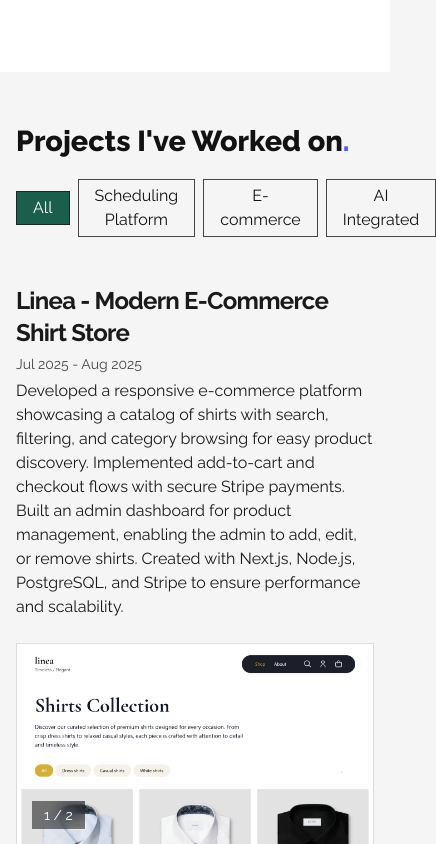
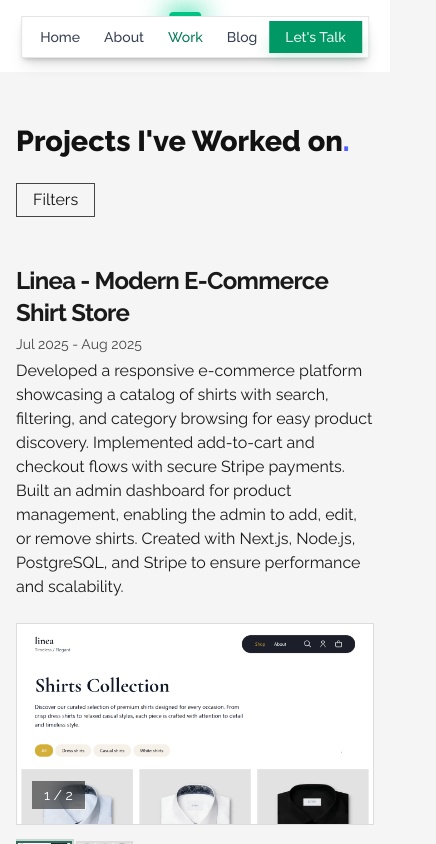
Before and after one commit to ali-hiader/portfolio, a Next.js app: page /projects in a window 390 px wide. Shown: the top 844 px of the page, 436 px wide, since content can reach past the window. Built offline with nearby package versions, Linux system fonts and the light colour scheme.

Commit message:
fix responsiveness issues and added filter btn

```diff
--- a/src/app/blogs/page.tsx
+++ b/src/app/blogs/page.tsx
@@ -12,14 +12,14 @@ function BlogsPage() {
     setTimeout(() => setClicked(false), 5000);
   }
   return (
-    <main className="px-4 sm:px-[10%] flex flex-col items-center justify-center  min-h-[calc(100vh-80px)] ">
+    <main className="px-4 sm:px-[10%] mt-24 sm:mt-0 flex flex-col items-center justify-start sm:justify-center min-h-[calc(100vh-12vh)] ">
       <SparklesText>
-        <AuroraText className="text-7xl font-extrabold mb-6">
+        <AuroraText className="sm:text-6xl lg:text-7xl text-5xl font-extrabold mb-6">
           {" "}
           Coming Soon
         </AuroraText>
       </SparklesText>
-      <p className="max-w-xl text-center text-lg font-medium text-gray-500">
+      <p className="max-w-xl px-4 text-center text-lg font-medium text-gray-500">
         I am almost there! Subscribe to my blogs to get ahead in your skills and
         services.
       </p>
--- a/src/app/layout.tsx
+++ b/src/app/layout.tsx
@@ -31,7 +31,7 @@ export default function RootLayout({
   children: React.ReactNode;
 }>) {
   return (
-    <html lang="en" className="scroll-smooth">
+    <html lang="en" className="scroll-smooth" data-scroll-behavior="smooth">
       <body
         className={`${raleway.className} ${cormorantGaramond.variable} ${share_Tech_Mono.variable} bg-background antialiased`}
       >
--- a/src/app/projects/page.tsx
+++ b/src/app/projects/page.tsx
@@ -3,10 +3,11 @@
 import ContactBtn from "@/components/contact-btn";
 import ProjectShowcase from "@/components/project";
 import { filterOptions, projects } from "@/lib/utils";
-import React, { useEffect, useState } from "react";
+import { useEffect, useState } from "react";
 
 function ProjectsPage() {
   const [filter, setFilter] = useState("All");
+  const [openFilters, setOpenFilters] = useState(false);
   const [filteredProjects, setFilteredProjects] = useState(projects);
 
   useEffect(() => {
@@ -36,7 +37,20 @@ function ProjectsPage() {
         <p></p>
       </hgroup>
 
-      <section className="flex items-center gap-2 mt-4">
+      <button
+        onClick={() => setOpenFilters((prev) => !prev)}
+        className={`${
+          openFilters === true && "bg-primary text-white"
+        } px-4 py-1 mt-4 border border-primary-foreground/80 cursor-pointer inline-block md:hidden transition-all`}
+      >
+        Filters
+      </button>
+
+      <section
+        className={`${
+          openFilters ? "flex" : "hidden md:flex"
+        } flex md:flex-row flex-col max-w-2/3 sm:max-w-1/2 md:max-w-full gap-2 mt-4`}
+      >
         {filterOptions.map((filterOption) => (
           <FilterBtn
             updateFilter={updateFilter}
@@ -82,7 +96,7 @@ function FilterBtn({ name, currentFilter, updateFilter }: FilterBtnProps) {
       onClick={() => updateFilter(name)}
       className={`${
         currentFilter === name && "bg-primary text-white"
-      } px-4 py-1 border border-primary-foreground/80 cursor-pointer`}
+      } px-4 py-1 border border-primary-foreground/80 cursor-pointer whitespace-nowrap transition-all`}
     >
       {name}
     </button>
--- a/src/components/about-me.tsx
+++ b/src/components/about-me.tsx
@@ -100,7 +100,7 @@ function AboutMe({ isAboutPage }: Props) {
       </section>
 
       <div
-        className="mt-8 md:mt-0 flex items-start justify-end"
+        className="mt-8 md:mt-0 flex items-start justify-center px-4 sm:justify-end"
         style={{ opacity: 1, transform: "none" }}
       >
         <div className="max-w-96 max-h-[400px] relative h-fit border border-[#333]  bg-primary text-white shadow flex flex-col">
--- a/src/components/magicui/hero-video-dialog.tsx
+++ b/src/components/magicui/hero-video-dialog.tsx
@@ -101,12 +101,6 @@ export default function HeroVideoDialog({
               onClick={(e) => e.stopPropagation()} // prevent closing when clicking inside video
             >
               {/* Close button */}
-              <motion.button
-                onClick={() => setIsVideoOpen(false)}
-                className="absolute top-2 right-2 rounded-full bg-neutral-900/70 p-2 text-white backdrop-blur-md hover:bg-neutral-900"
-              >
-                <XIcon className="size-5" />
-              </motion.button>
 
               {/* Video always vertical */}
               <div className="relative w-full overflow-hidden border-2 border-white flex items-center justify-center bg-black/10">
@@ -116,6 +110,12 @@ export default function HeroVideoDialog({
                   autoPlay
                   className="w-full h-auto max-h-[80vh] object-contain"
                 />
+                <motion.button
+                  onClick={() => setIsVideoOpen(false)}
+                  className="absolute top-2 right-2 bg-neutral-900/50 p-2 text-white backdrop-blur-md hover:bg-neutral-900/70 cursor-pointer"
+                >
+                  <XIcon className="size-5" />
+                </motion.button>
               </div>
             </motion.div>
           </motion.div>
--- a/src/components/nav-bar.tsx
+++ b/src/components/nav-bar.tsx
@@ -25,15 +25,15 @@ export default function NavBar() {
           Muhammad Ali Haider
         </h2> */}
       </div>
-      <div className="fixed z-50 top-0 left-1/2 -translate-x-1/2 hidden w-fit  bg-white shadow-lg md:flex my-4">
-        <ul className="relative flex items-center space-x-1  border border-black/10 bg-white px-1.5 py-1 shadow-md">
+      <div className="fixed z-50 top-0 left-1/2 -translate-x-1/2 w-fit  bg-white shadow-lg flex my-4">
+        <ul className="relative flex items-center border border-black/10 bg-white px-1.5 py-1 shadow-md">
           {links.map(({ href, label }) => {
             const isActive = pathname === href;
             return (
               <li key={href} className="relative list-none">
                 <Link
                   href={href}
-                  className={`block px-4 py-1.5 text-sm font-medium transition
+                  className={`block px-3 sm:px-4 py-1.5 text-sm font-medium transition
               ${
                 isActive
                   ? "text-emerald-700"
@@ -60,7 +60,7 @@ export default function NavBar() {
           {/* CTA Button */}
           <li className="list-none">
             <Link
-              className="relative inline-block cursor-pointer  bg-emerald-600 px-4 py-1.5 text-sm font-medium text-white transition-all duration-300 hover:bg-emerald-700"
+              className="relative inline-block cursor-pointer  bg-emerald-600 px-4 py-1.5 text-sm font-medium text-white transition-all duration-300 hover:bg-emerald-700 whitespace-nowrap"
               href="\#contact"
             >
               Let&apos;s Talk
--- a/src/components/project.tsx
+++ b/src/components/project.tsx
@@ -128,7 +128,7 @@ export default function ProjectShowcase({ project }: { project: Project }) {
 
           {/* THUMBNAILS */}
           {total > 1 && (
-            <div className="grid sm:grid-cols-6 grid-cols-3  gap-2">
+            <div className="grid grid-cols-6 sm:gap-2 gap-1">
               {images.map((img, i) => {
                 const active = i === safeIndex;
                 return (
```
